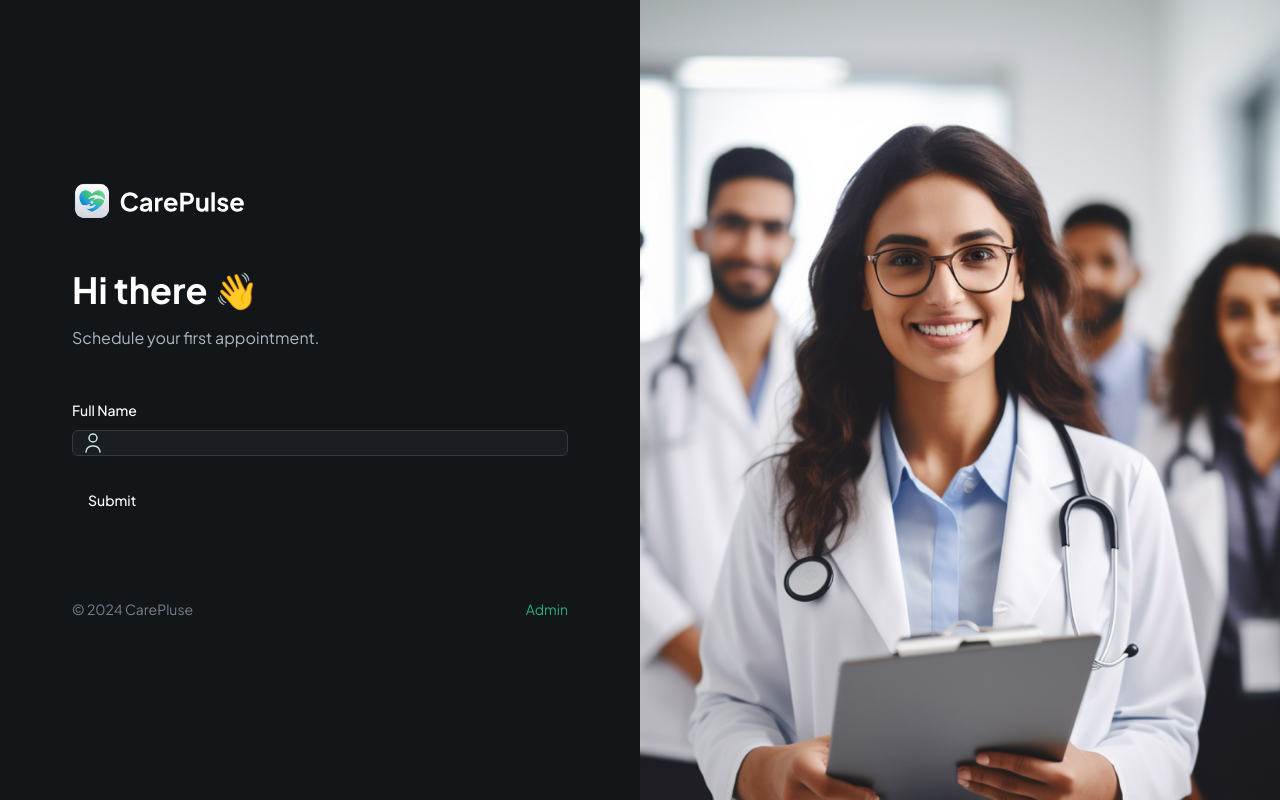
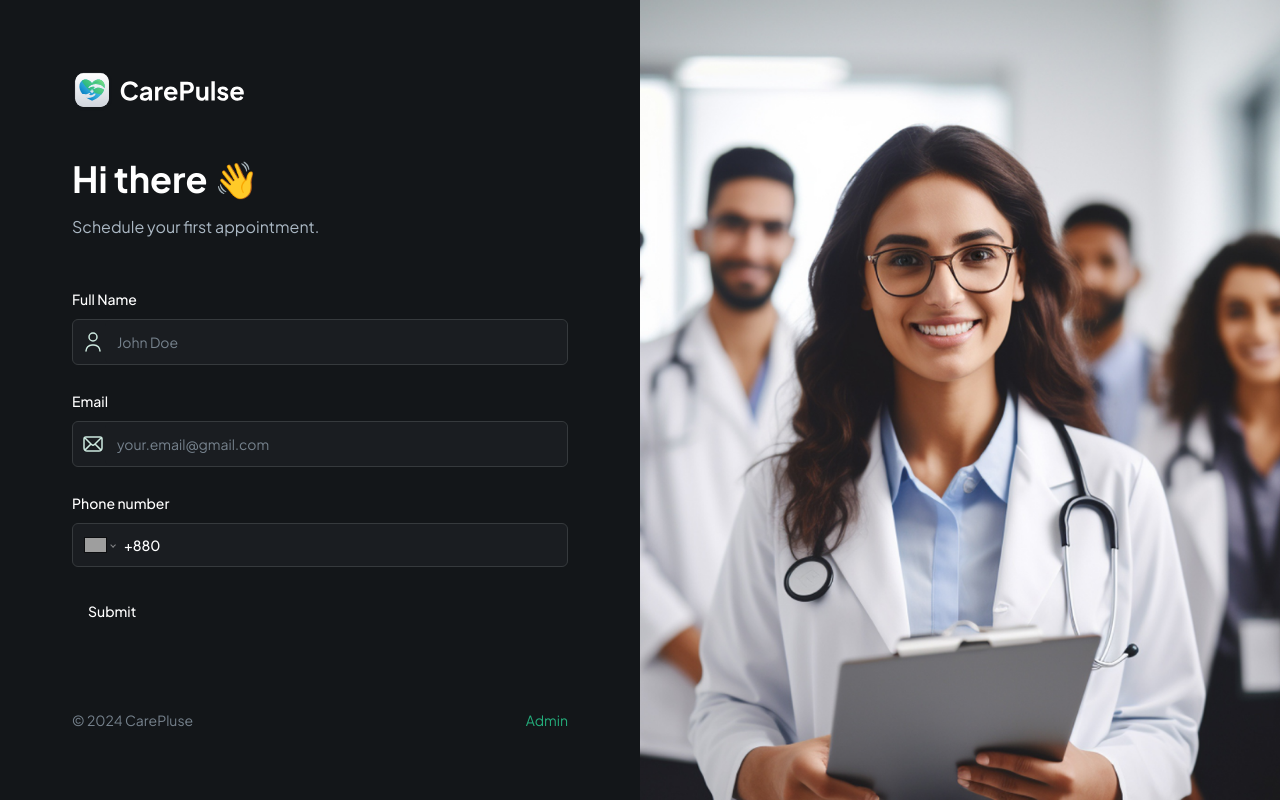
Before and after one commit to rasel9t6/care-pulse, a Next.js app: page / in a window 1280 px wide. Built offline with nearby package versions, Linux system fonts and the light colour scheme; grey boxes are pictures that could not be loaded.

Commit message:
login-page

```diff
--- a/components/CustomFormField.tsx
+++ b/components/CustomFormField.tsx
@@ -10,6 +10,9 @@ import {
 import { Input } from "./ui/input";
 import { FormFieldType } from "./forms/PatientForm";
 import Image from "next/image";
+import "react-phone-number-input/style.css";
+import PhoneInput from "react-phone-number-input";
+
 interface CustomProps {
   control: Control<any>;
   fieldType: FormFieldType;
@@ -25,7 +28,9 @@ interface CustomProps {
   renderSkeleton?: (field: any) => React.ReactNode;
 }
 
-const RenderField = ({ field, props }: { field: any; props: CustomProps }) => {
+type E164Number = string;
+
+const RenderInput = ({ field, props }: { field: any; props: CustomProps }) => {
   const { fieldType, iconSrc, iconAlt, placeholder } = props;
   switch (fieldType) {
     case FormFieldType.INPUT:
@@ -40,10 +45,29 @@ const RenderField = ({ field, props }: { field: any; props: CustomProps }) => {
               className="ml-2"
             />
           )}
-          <FormControl {...field} className="shad-input border-0" />
+          <FormControl>
+            <Input
+              placeholder={placeholder}
+              {...field}
+              className="shad-input border-0"
+            />
+          </FormControl>
         </div>
       );
-
+    case FormFieldType.PHONE_INPUT:
+      return (
+        <FormControl>
+          <PhoneInput
+            value={field.value as string | undefined}
+            onChange={field.onChange}
+            defaultCountry="BD"
+            placeholder={placeholder}
+            international
+            withCountryCallingCode
+            className="input-phone border-0"
+          />
+        </FormControl>
+      );
     default:
       break;
   }
@@ -67,7 +91,7 @@ export default function CustomFormField(props: CustomProps) {
           {fieldType !== FormFieldType.CHECKBOX && label && (
             <FormLabel>{label}</FormLabel>
           )}
-          <RenderField field={field} props={props} />
+          <RenderInput field={field} props={props} />
           <FormMessage className="shad-error" />
         </FormItem>
       )}
--- /dev/null
+++ b/components/SubmitButton.tsx
@@ -0,0 +1,13 @@
+
+interface ButtonProps {
+    isLoading: boolean;
+    className?: string;
+    children: React.ReactNode;
+}
+export default function SubmitButton({ isLoading, className, children }: ButtonProps) {
+  return (
+      <Button type='submit' disabled={isLoading}>
+
+    </Button>
+  )
+}
--- a/components/forms/PatientForm.tsx
+++ b/components/forms/PatientForm.tsx
@@ -61,6 +61,24 @@ export default function PatientForm() {
           iconSrc="/assets/icons/user.svg"
           iconAlt="user"
         />
+        <CustomFormField
+          fieldType={FormFieldType.INPUT}
+          control={form.control}
+          name="email"
+          label="Email"
+          placeholder="your.email@gmail.com"
+          iconSrc="/assets/icons/email.svg"
+          iconAlt="email"
+        />
+        <CustomFormField
+          fieldType={FormFieldType.PHONE_INPUT}
+          control={form.control}
+          name="phone"
+          label="Phone number"
+          placeholder="(+880) 1234567890"
+          iconSrc="/assets/icons/email.svg"
+          iconAlt="email"
+        />
         <Button type="submit">Submit</Button>
       </form>
     </Form>
--- a/package.json
+++ b/package.json
@@ -20,6 +20,7 @@
     "react": "^18",
     "react-dom": "^18",
     "react-hook-form": "^7.52.1",
+    "react-phone-number-input": "^3.4.5",
     "tailwind-merge": "^2.4.0",
     "tailwindcss-animate": "^1.0.7",
     "zod": "^3.23.8"
```
Also changed, not shown: 1 other file (tests, documents, lock files or other folders).
